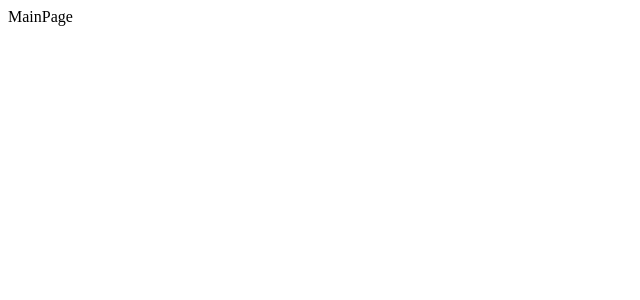
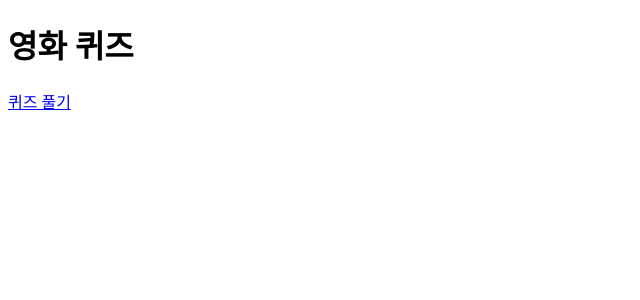
Before and after one commit to yb9255/classting-assignment, a React (Create React App) app: page / in a window 1280 px wide. Shown: the top 300 px of the page, without its empty margins (0-640 px from the left). Built offline with nearby package versions, Linux system fonts and the light colour scheme.

Commit message:
<test> fix string on getBy query on MainPage test

```diff
--- a/src/pages/MainPage.tsx
+++ b/src/pages/MainPage.tsx
@@ -1,7 +1,13 @@
 import React from 'react';
+import { Link } from 'react-router-dom';
 
 function MainPage() {
-  return <div>MainPage</div>;
+  return (
+    <>
+      <h1>영화 퀴즈</h1>
+      <Link to="/questions">퀴즈 풀기</Link>
+    </>
+  );
 }
 
 export default MainPage;
```
Also changed, not shown: 1 other file (tests, documents, lock files or other folders).
